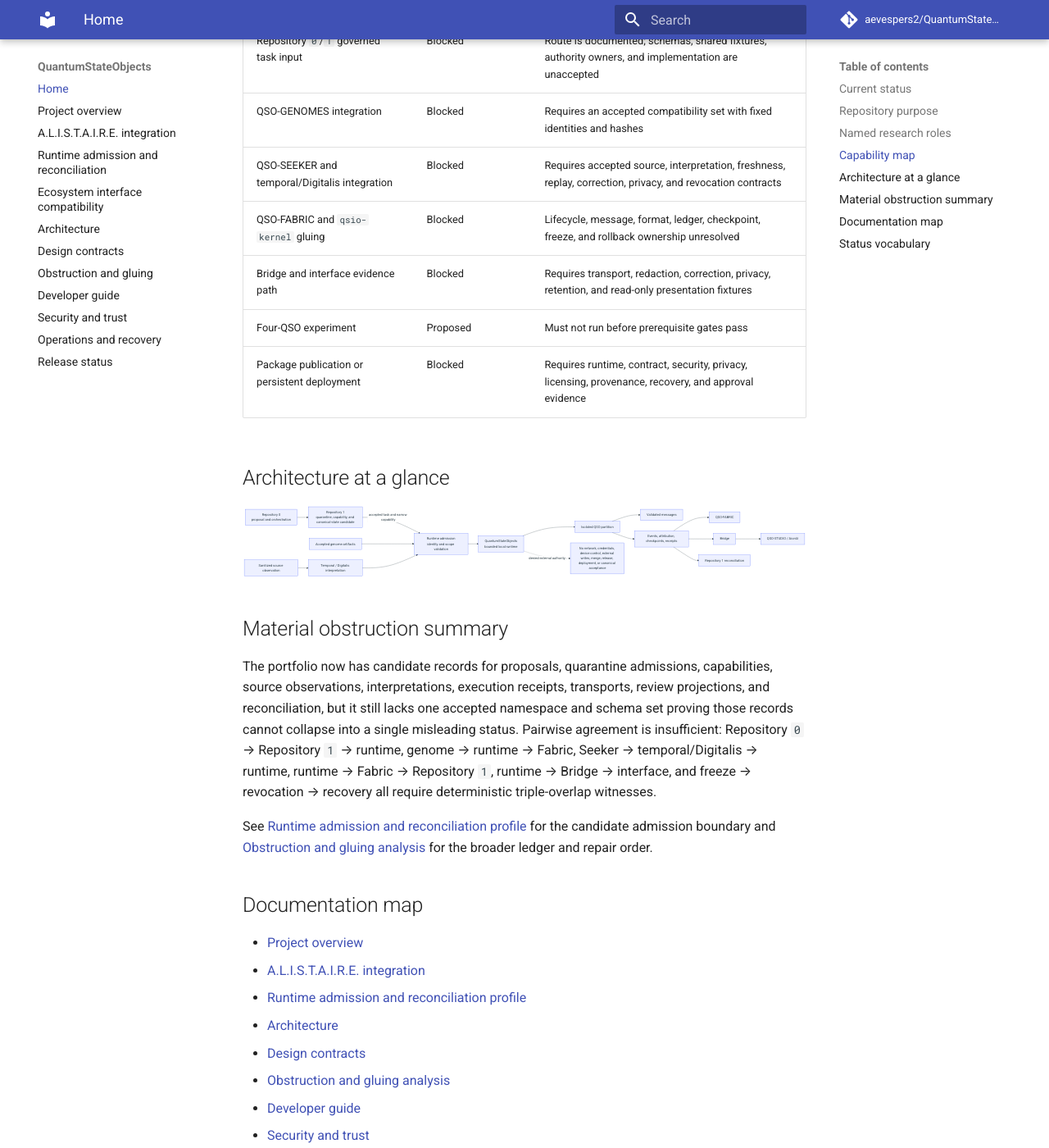
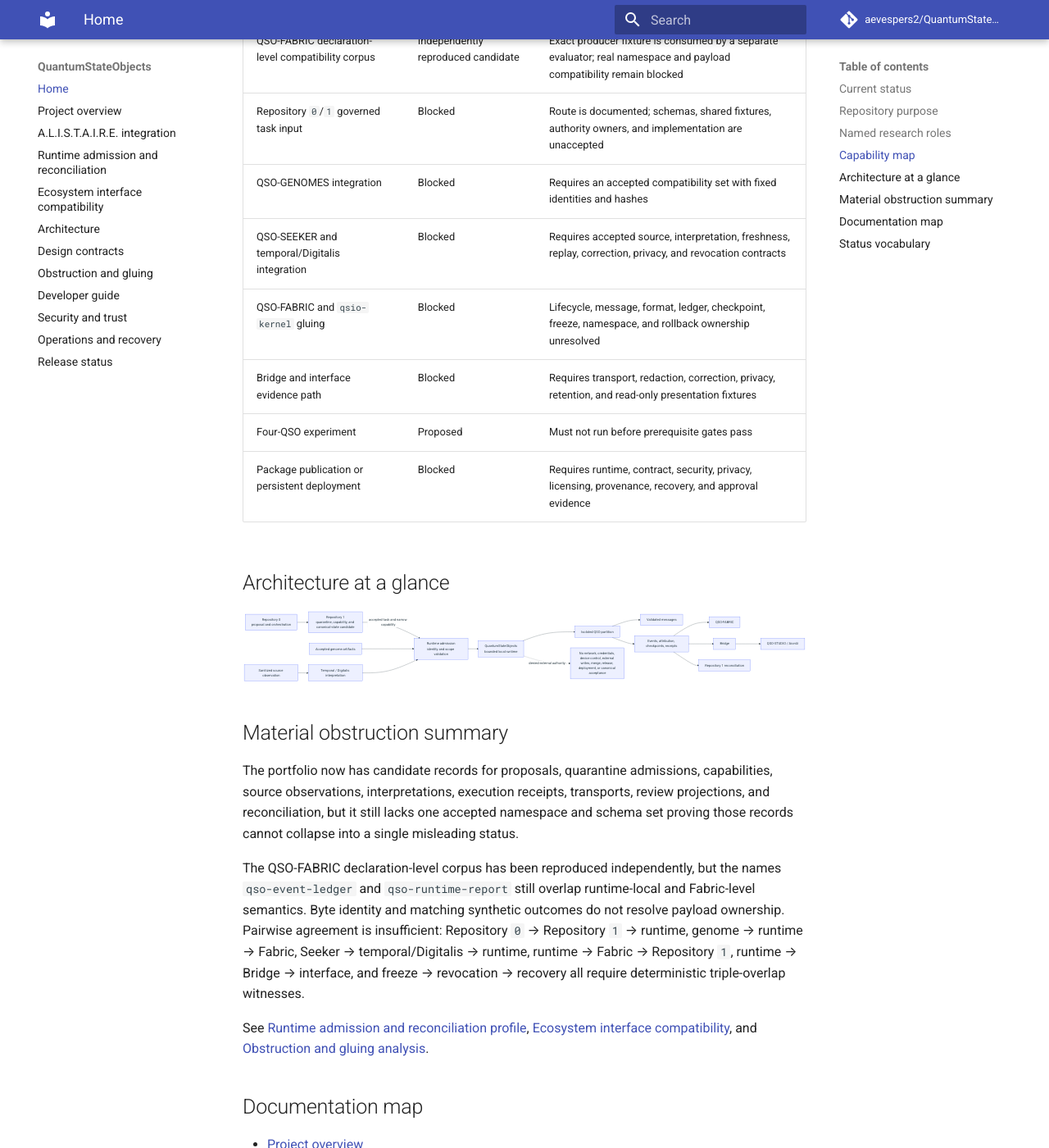
Before and after one commit to aevespers2/QuantumStateObjects, an MkDocs documentation site: the page built from docs/index.md, in a window 1280 px wide and 1400 px high, scrolled down 2440 px. Shown: the whole window at 82% size. Built offline with MkDocs 1.6.1 and Material for MkDocs 9.7.7, drawn with Linux system fonts in a browser that asks for light colours; comment, search, counter and statistics services are not loaded; some of the changed text lies outside the part shown.

Commit message:
docs: surface canonical interface boundary on Pages home

```diff
--- a/docs/index.md
+++ b/docs/index.md
@@ -46,10 +46,11 @@ These are local role definitions and fixtures, not claims that four autonomous s
 | Runtime controller and integrity ledgers | Candidate in PR #7 | Tested historically; current integrated-head acceptance is absent |
 | A.L.I.S.T.A.I.R.E. subsystem contract | Documentation candidate | Runtime/evidence role and denied authority are explicit |
 | Runtime admission and reconciliation profile | Documentation candidate | Separates proposal, quarantine, capability, admission, execution, receipt, and canonical reconciliation |
+| QSO-FABRIC declaration-level compatibility corpus | Independently reproduced candidate | Exact producer fixture is consumed by a separate evaluator; real namespace and payload compatibility remain blocked |
 | Repository `0`/`1` governed task input | Blocked | Route is documented; schemas, shared fixtures, authority owners, and implementation are unaccepted |
 | QSO-GENOMES integration | Blocked | Requires an accepted compatibility set with fixed identities and hashes |
 | QSO-SEEKER and temporal/Digitalis integration | Blocked | Requires accepted source, interpretation, freshness, replay, correction, privacy, and revocation contracts |
-| QSO-FABRIC and `qsio-kernel` gluing | Blocked | Lifecycle, message, format, ledger, checkpoint, freeze, and rollback ownership unresolved |
+| QSO-FABRIC and `qsio-kernel` gluing | Blocked | Lifecycle, message, format, ledger, checkpoint, freeze, namespace, and rollback ownership unresolved |
 | Bridge and interface evidence path | Blocked | Requires transport, redaction, correction, privacy, retention, and read-only presentation fixtures |
 | Four-QSO experiment | Proposed | Must not run before prerequisite gates pass |
 | Package publication or persistent deployment | Blocked | Requires runtime, contract, security, privacy, licensing, provenance, recovery, and approval evidence |
@@ -76,15 +77,18 @@ flowchart LR
 
 ## Material obstruction summary
 
-The portfolio now has candidate records for proposals, quarantine admissions, capabilities, source observations, interpretations, execution receipts, transports, review projections, and reconciliation, but it still lacks one accepted namespace and schema set proving those records cannot collapse into a single misleading status. Pairwise agreement is insufficient: Repository `0` → Repository `1` → runtime, genome → runtime → Fabric, Seeker → temporal/Digitalis → runtime, runtime → Fabric → Repository `1`, runtime → Bridge → interface, and freeze → revocation → recovery all require deterministic triple-overlap witnesses.
+The portfolio now has candidate records for proposals, quarantine admissions, capabilities, source observations, interpretations, execution receipts, transports, review projections, and reconciliation, but it still lacks one accepted namespace and schema set proving those records cannot collapse into a single misleading status.
 
-See [Runtime admission and reconciliation profile](runtime-admission-and-reconciliation-profile.md) for the candidate admission boundary and [Obstruction and gluing analysis](obstruction-and-gluing.md) for the broader ledger and repair order.
+The QSO-FABRIC declaration-level corpus has been reproduced independently, but the names `qso-event-ledger` and `qso-runtime-report` still overlap runtime-local and Fabric-level semantics. Byte identity and matching synthetic outcomes do not resolve payload ownership. Pairwise agreement is insufficient: Repository `0` → Repository `1` → runtime, genome → runtime → Fabric, Seeker → temporal/Digitalis → runtime, runtime → Fabric → Repository `1`, runtime → Bridge → interface, and freeze → revocation → recovery all require deterministic triple-overlap witnesses.
+
+See [Runtime admission and reconciliation profile](runtime-admission-and-reconciliation-profile.md), [Ecosystem interface compatibility](ecosystem-interface-compatibility.md), and [Obstruction and gluing analysis](obstruction-and-gluing.md).
 
 ## Documentation map
 
 - [Project overview](project-overview.md)
 - [A.L.I.S.T.A.I.R.E. integration](alistaire-integration.md)
 - [Runtime admission and reconciliation profile](runtime-admission-and-reconciliation-profile.md)
+- [Ecosystem interface compatibility](ecosystem-interface-compatibility.md)
 - [Architecture](architecture.md)
 - [Design contracts](design-contracts.md)
 - [Obstruction and gluing analysis](obstruction-and-gluing.md)
```
